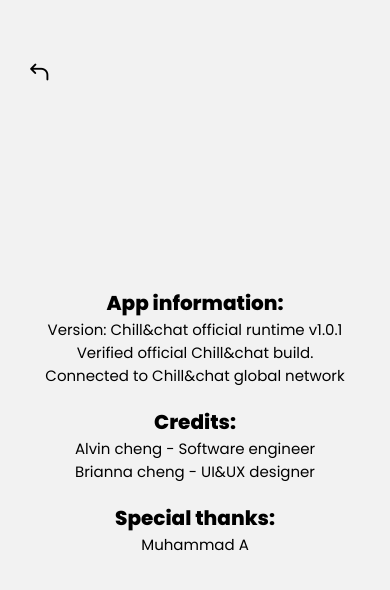
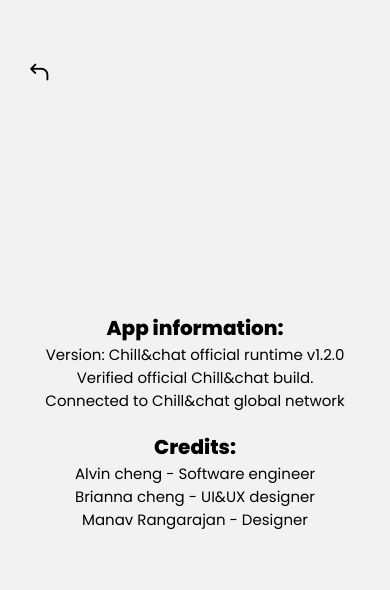
Before and after one commit to Chillandchat/mobile, a React Native app: screen /information in a window 390 px wide. Shown: the top 590 px of the page. Built offline with nearby package versions, Linux system fonts and the light colour scheme.

Commit message:
Update Information.tsx

```diff
--- a/src/screens/Information.tsx
+++ b/src/screens/Information.tsx
@@ -44,7 +44,7 @@ const Information: React.FC<any> = () => {
       </TouchableOpacity>
       <Text style={style.tittle}>App information:</Text>
       <Text style={style.text}>
-        Version: Chill&chat official runtime v1.0.1
+        Version: Chill&chat official runtime v1.2.0
       </Text>
       <Text style={style.text}>Verified official Chill&chat build.</Text>
       <Text style={style.text}>Connected to Chill&chat global network</Text>
@@ -52,9 +52,7 @@ const Information: React.FC<any> = () => {
       <Text style={style.tittle}>Credits:</Text>
       <Text style={style.text}>Alvin cheng - Software engineer</Text>
       <Text style={style.text}>Brianna cheng - UI&UX designer</Text>
-      <View style={{ padding: 10 }} />
-      <Text style={style.tittle}>Special thanks:</Text>
-      <Text style={style.text}>Muhammad A</Text>
+      <Text style={style.text}>Manav Rangarajan - Designer</Text>
     </View>
   );
 };
```
